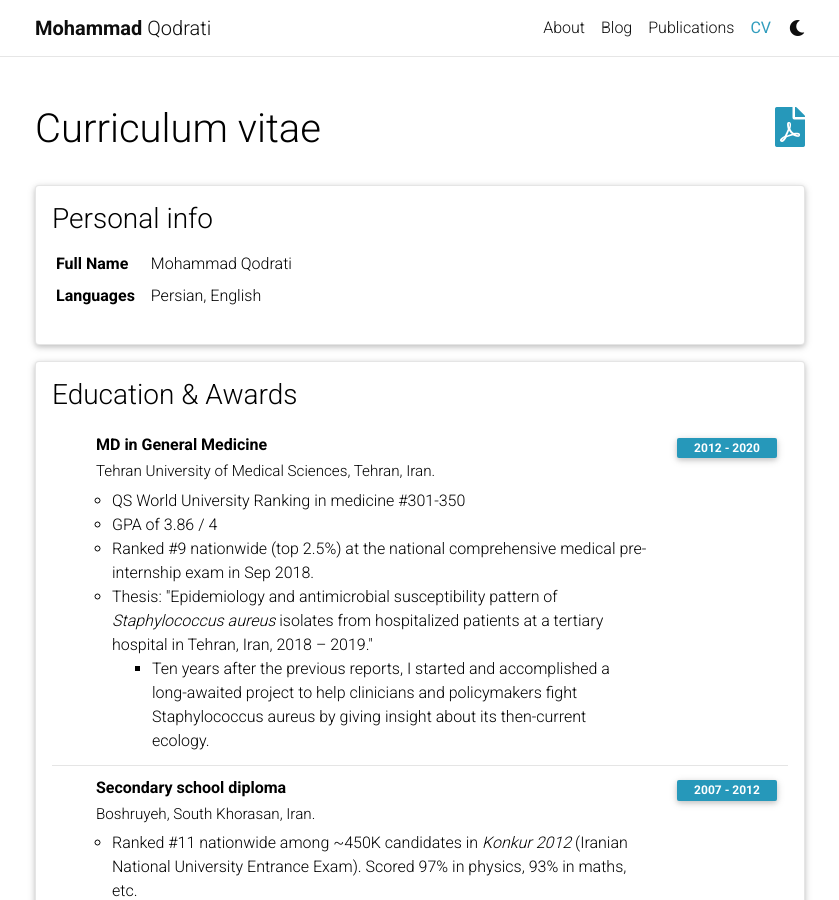
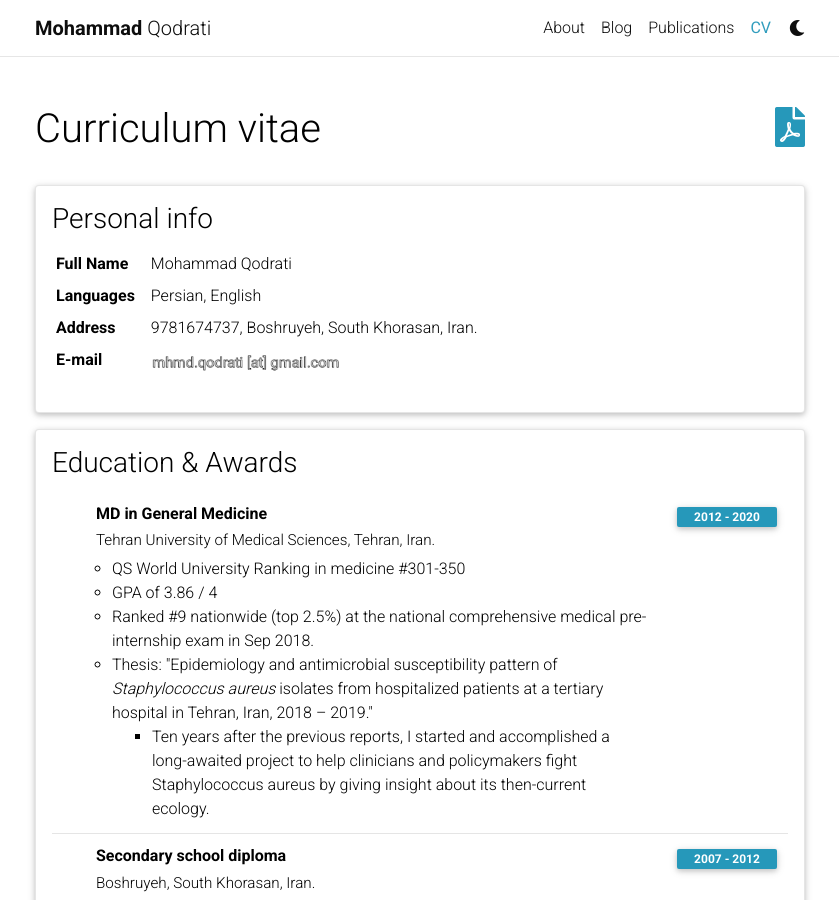
Before and after one commit to qomhmd/qomhmd.github.io, a Jekyll site: the page built from _pages/cv.md, in a window 1280 px wide and 900 px high. Shown: the whole window, without its empty margins (220-1059 px from the left). Built offline with Jekyll 4.4.1, drawn with Linux system fonts in a browser that asks for light colours; comment, search, counter and statistics services are not loaded; a style sheet for code colours, icons or effects is not loaded.

Commit message:
Add address to CV

```diff
--- a/_data/cv.yml
+++ b/_data/cv.yml
@@ -5,6 +5,10 @@
       value: Mohammad Qodrati
     - name: Languages
       value: Persian, English
+    - name: Address
+      value: 9781674737, Boshruyeh, South Khorasan, Iran.
+    - name: E-mail
+      value: '<img src="/assets/img/addre.png" style="width: 190px">'
 
 - title: Education & Awards
   type: time_table
```
